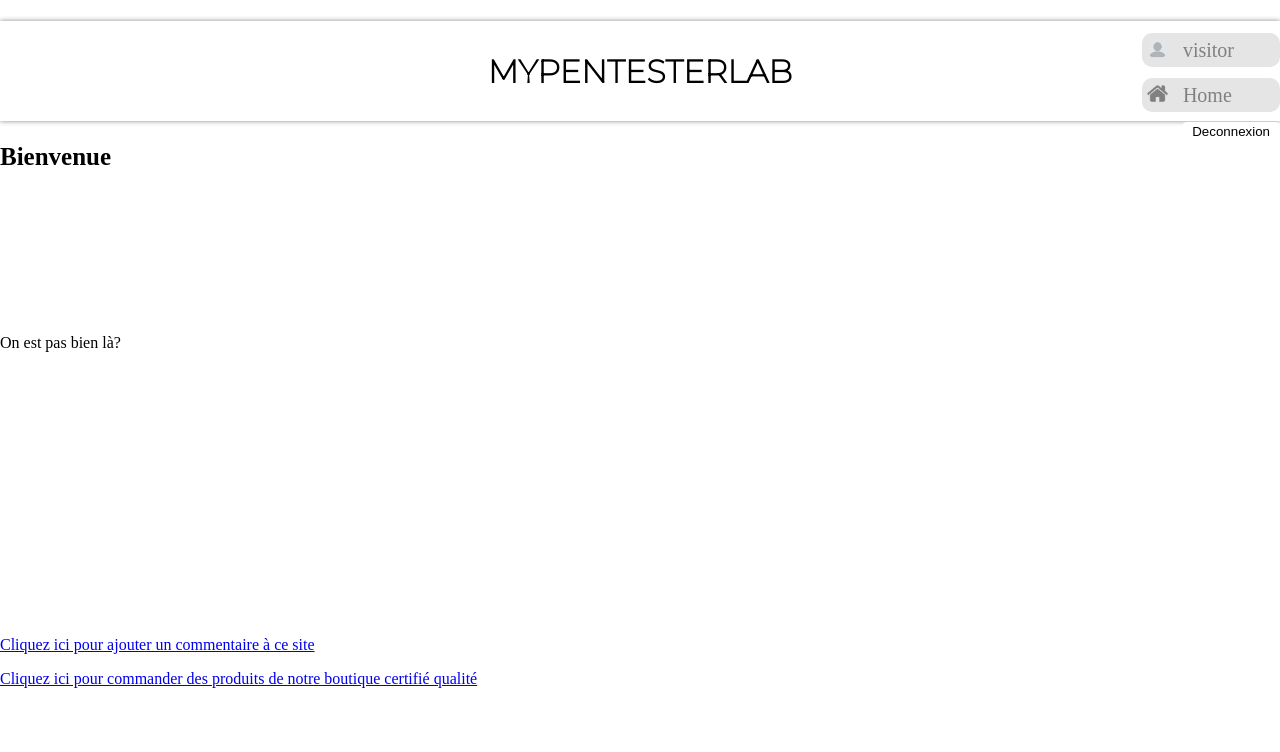
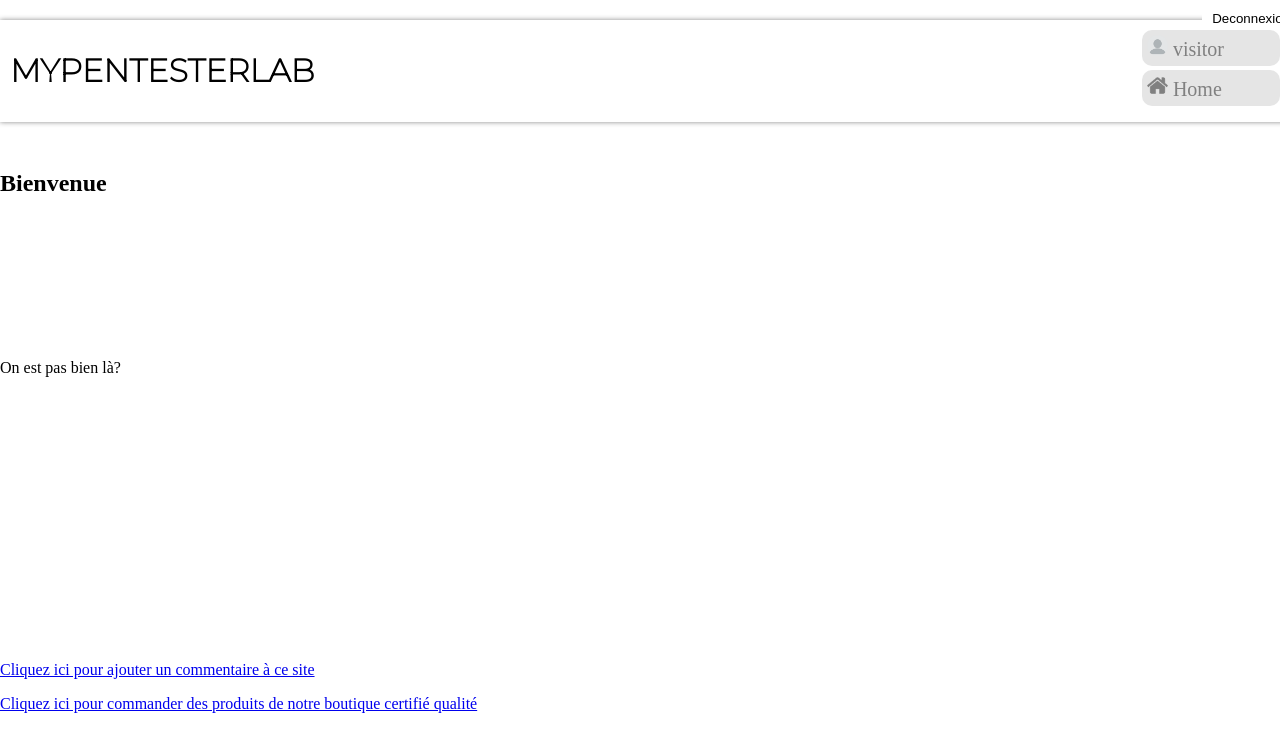
Before and after one commit to MathisTrochet/CyberProjet, a PHP site: page /CyberProjet/ in a window 1280 px wide. Shown: the top 752 px of the page. Run offline with PHP 8.4, Linux system fonts and the light colour scheme; data that the repository does not hold is empty.

Commit message:
ajouter produit + modif header

```diff
--- a/Style/admin.css
+++ b/Style/admin.css
@@ -8,6 +8,7 @@ h2 {
 .inputContainer {
     display: flex;
     align-items: center; /* Centre verticalement le contenu */
+    position : fixed;
 }
 
 ul {
@@ -16,6 +17,7 @@ ul {
     background-color: #38444d;
     display: flex;
     justify-content:space-around;
+
 }
 
 li {
--- a/Style/header.css
+++ b/Style/header.css
@@ -1,49 +1,63 @@
 body{
 
     margin: 0 auto;
+    position: relative;
+}
+
+header{
+    width : 100%;
+    position : fixed;
+    margin-top: -150px;
+    padding : 10px;
+    background-color : rgb(255, 255, 255);
+    display: flex;
+    box-shadow: 0px 0px 5px #888;
+    z-index: 1000;
 }
 
 h1{
-    background-color : rgb(255, 255, 255);
-    box-shadow: 0px 0px 5px #888;
-    display: flex;
-    align-items: center; /* Aligne le contenu verticalement au centre */
+
+
+
+     /* Aligne le contenu verticalement au centre */
      /* Aligne le contenu horizontalement au centre */
-    height: 100px;
+    /*height: 100px;*/
     font-family:'Times New Roman', Times, serif;
     font-family: "Montserrat";
-}
+    flex : left;
 
-a:visited{
-    color : black;
 }
 
 
-.pitt{
-    position: absolute;
-    right : 0;
-    margin-top: -110px;
+
+.pitt{ /* correspond a l'icone profil */
+    position: fixed;
+    right: 0;
     background-color: rgb(229, 229, 229);
     border-radius: 10px;
     text-decoration : none;
     font-size: 20px;
     padding :0.4%;
-    vertical-align: middle;
+
     width: 10%;
 }
 
-.pitthomme{
-    position: absolute;
-    right : 0;
-    margin-top: -65px;;
+.pitthomme{ /* correspond a l'icone home  */
+    position: fixed;
+    right: 0;
+    margin-top: 40px;
     background-color: rgb(229, 229, 229);
     border-radius: 10px;
     text-decoration : none;
     font-size : 20px;
     padding :0.4%;
     padding-top: -20px;
-    vertical-align: middle;
     width: 10%;
+}
+
+.pittBottom{
+
+    margin-top: -330px;
 }
 
 #imgProfil{
@@ -54,6 +68,7 @@ a:visited{
     bottom: 88%;
 
     display: inline-block;
+
 }
 
 header input[type="button"]{
@@ -67,3 +82,13 @@ header input[type="button"]{
     border-radius: 5px;
     cursor: pointer;
 }
+
+
+
+a:visited{
+    color : black;
+}
+
+main{
+    margin-top: 170px;
+}
--- a/Style/index.css
+++ b/Style/index.css
@@ -1,105 +1,3 @@
-body{
-
-
-    margin: 0 auto;
-    margin-top: -22px;
-}
-
-h1{
-    background-color : rgb(198, 103, 103);
-    display: flex;
-    align-items: center; /* Aligne le contenu verticalement au centre */
-    justify-content: center; /* Aligne le contenu horizontalement au centre */
-    height: 100px;
-    font-family:'Times New Roman', Times, serif;
-}
-
-h2{
-    font-size : 25px;
-    font-weight: bold;
-}
-
-h3{
-    font-size: 20px;
-}
-
-
-.profile {
-    float : right;
-    width: 100%;
-}
-
-
-
-#imgProfil{
-    width: 21px;
-    height: 21px;
-    border-radius: 15px;
-    margin-right: 10px;
-    vertical-align:-10%;
-    display: inline-block;
-}
-
-
-
-
-a:visited{
-    color : black;
-}
-
-
-
-
-.pitt{
-    position: absolute;
-    right : 0;
-    margin-top: -110px;
-    background-color: rgb(229, 229, 229);
-    border-radius: 10px;
-    text-decoration : none;
-    font-size: 20px;
-    padding :0.4%;
-    vertical-align: middle;
-    width: 10%;
-}
-
-.pitthomme{
-    position: absolute;
-    right : 0;
-    margin-top: -65px;;
-    background-color: rgb(229, 229, 229);
-    border-radius: 10px;
-    text-decoration : none;
-    font-size : 20px;
-    padding :0.4%;
-    padding-top: -20px;
-    vertical-align: middle;
-    width: 10%;
-}
-
-
-
-.pittBottom{
-    float: right;
-    margin-top: 5px;
-}
-
-
-
-input[type="button"]{
-    position: absolute;
-    margin-top: -21px;
-    right: 0;
-    background-color: rgb(255, 255, 255);
-    border: none;
-    color : rgb(0, 0, 0);
-    padding: 2px 10px;
-    border-radius: 5px;
-    cursor: pointer;
-}
-
-
-
 input[type="button"]:hover {
     color :rgb(207, 236, 207)
 }
```
Also changed, not shown: Boutique/boutique.php (+6 -5 lines), Boutique/produit.php (+5 -3 lines), Style/boutique.css (+13 -0 lines), admin.php (+64 -2 lines), Image/panier.png (added).
